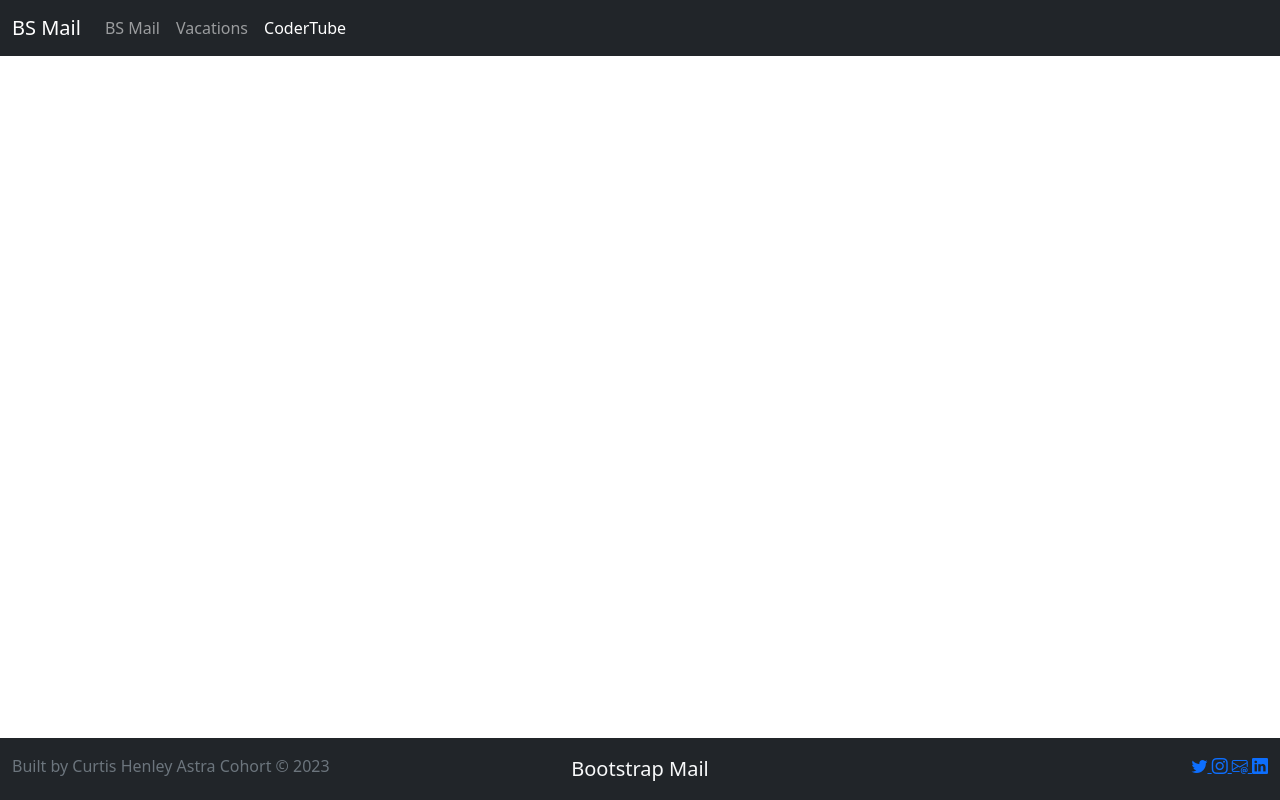
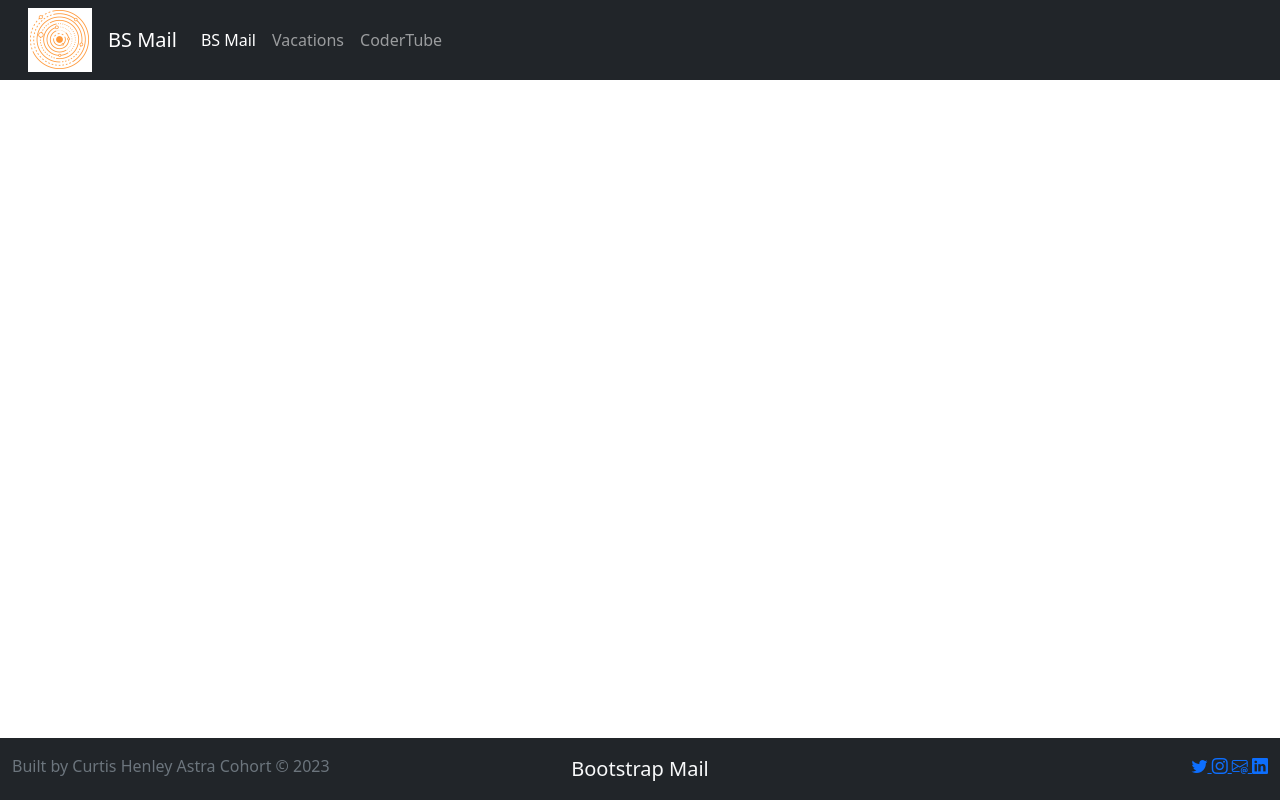
Before and after one commit to curtisdhenley/fourth-CF-project, a plain HTML site: page codertube.html in a window 1280 px wide. Drawn offline with nearby package versions, Linux system fonts and the light colour scheme.

Commit message:
added astra cohort logo to nav bar

```diff
--- a/codertube.html
+++ b/codertube.html
@@ -22,22 +22,22 @@
     <header>
         <nav class="navbar navbar-expand-lg navbar-dark bg-dark">
             <div class="container-fluid">
+                <img src="/img/Astra-Cohort-logo-CF.png" alt="Astra Cohort logo" class="img-fluid mx-3">
                 <a class="navbar-brand" href="/index.html">BS Mail</a>
-                <button class="navbar-toggler" type="button" data-bs-toggle="collapse"
-                    data-bs-target="#navbarSupportedContent" aria-controls="navbarSupportedContent"
-                    aria-expanded="false" aria-label="Toggle navigation">
+                <button class="navbar-toggler" type="button" data-bs-toggle="collapse" data-bs-target="#navbarSupportedContent"
+                    aria-controls="navbarSupportedContent" aria-expanded="false" aria-label="Toggle navigation">
                     <span class="navbar-toggler-icon"></span>
                 </button>
                 <div class="collapse navbar-collapse" id="navbarSupportedContent">
                     <ul class="navbar-nav me-auto mb-2 mb-lg-0">
                         <li class="nav-item">
-                            <a class="nav-link" href="/index.html">BS Mail</a>
+                            <a class="nav-link active" aria-current="page" href="/index.html">BS Mail</a>
                         </li>
                         <li class="nav-item">
                             <a class="nav-link" href="/vacations.html">Vacations</a>
                         </li>
                         <li class="nav-item">
-                            <a class="nav-link active" aria-current="page" href="/codertube.html">CoderTube</a>
+                            <a class="nav-link" href="/codertube.html">CoderTube</a>
                         </li>
                     </ul>
                 </div>
```
Also changed, not shown: index.html (+1 -0 lines), vacations.html (+5 -5 lines), img/Astra-Cohort-logo-CF.png (added).
